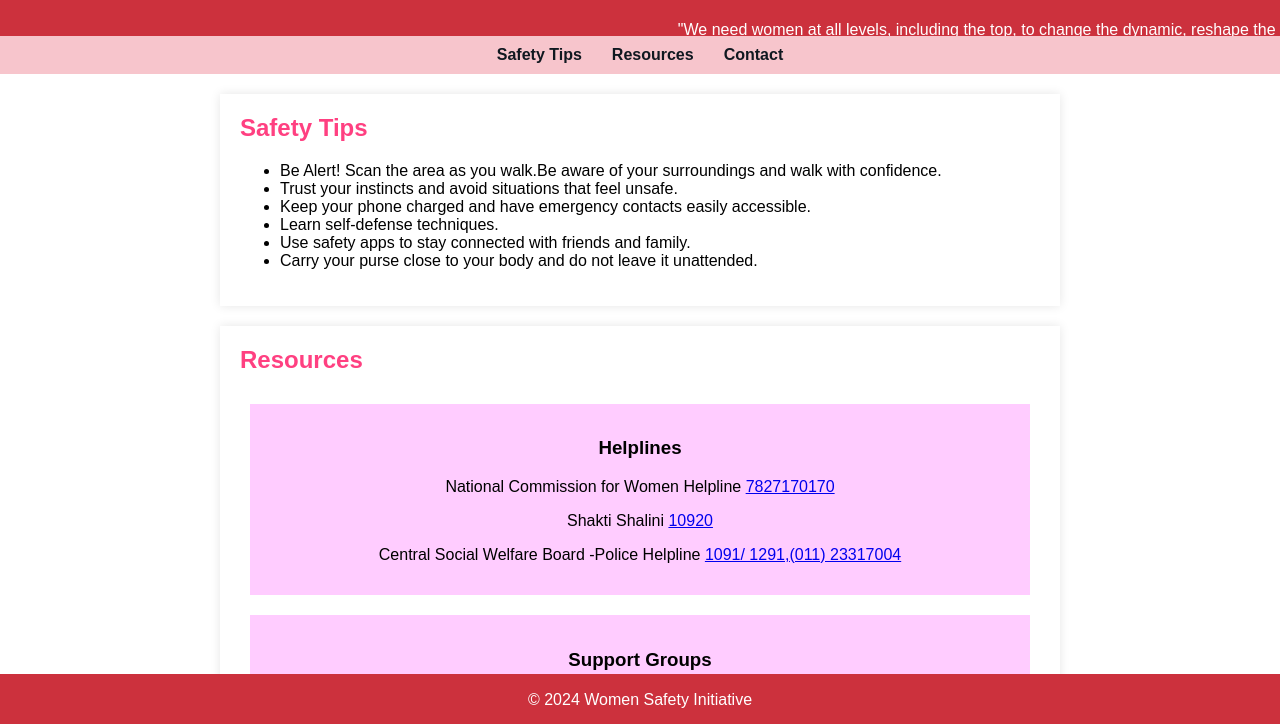
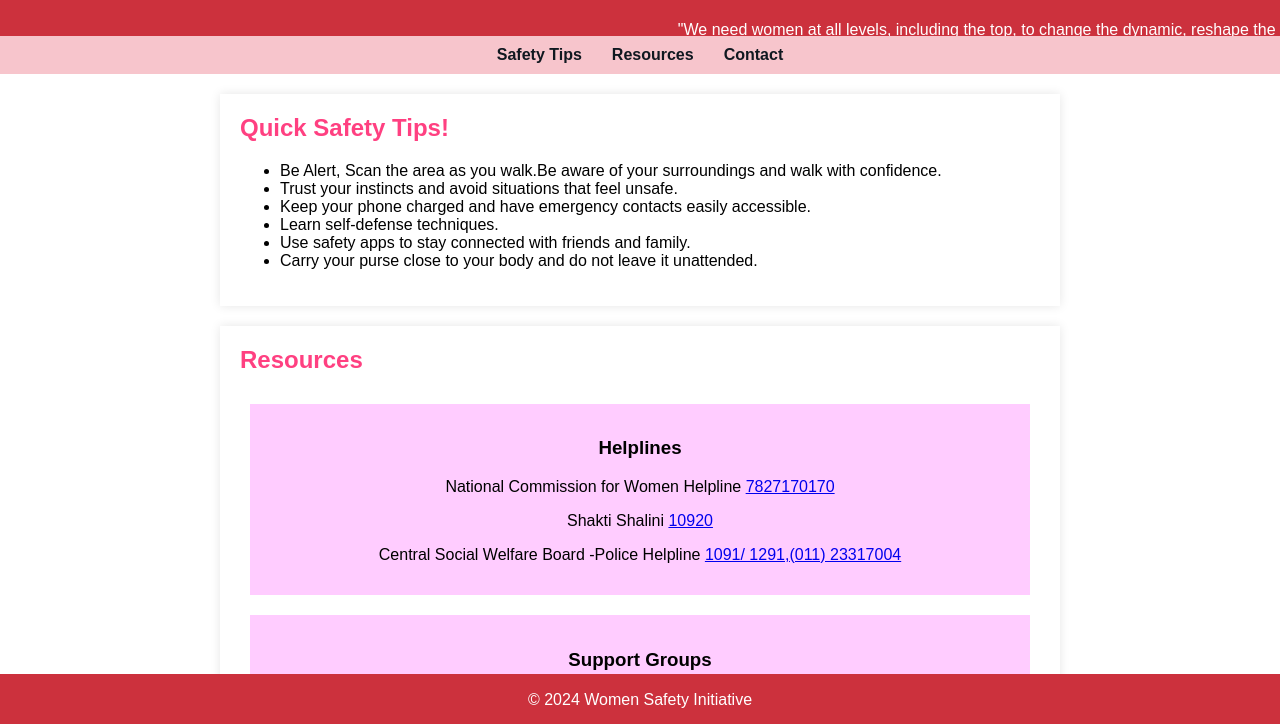
Before and after one commit to ShrishtiSingh26/Empowersafe, a plain HTML site: page index.html in a window 1280 px wide. Shown: the part 74-798 px from the top of the page. Drawn offline with Linux system fonts and the light colour scheme.

Commit message:
Update index.html

```diff
--- a/index.html
+++ b/index.html
@@ -99,9 +99,9 @@
         <a href="#contact">Contact</a>
     </nav>
     <div class="container" id="tips">
-        <h2 class="section-title">Safety Tips</h2>
+        <h2 class="section-title">Quick Safety Tips!</h2>
         <ul>
-            <li>Be Alert! Scan the area as you walk.Be aware of your surroundings and walk with confidence.</li>
+            <li>Be Alert, Scan the area as you walk.Be aware of your surroundings and walk with confidence.</li>
             <li>Trust your instincts and avoid situations that feel unsafe.</li>
             <li>Keep your phone charged and have emergency contacts easily accessible.</li>
             <li>Learn self-defense techniques.</li>
```
